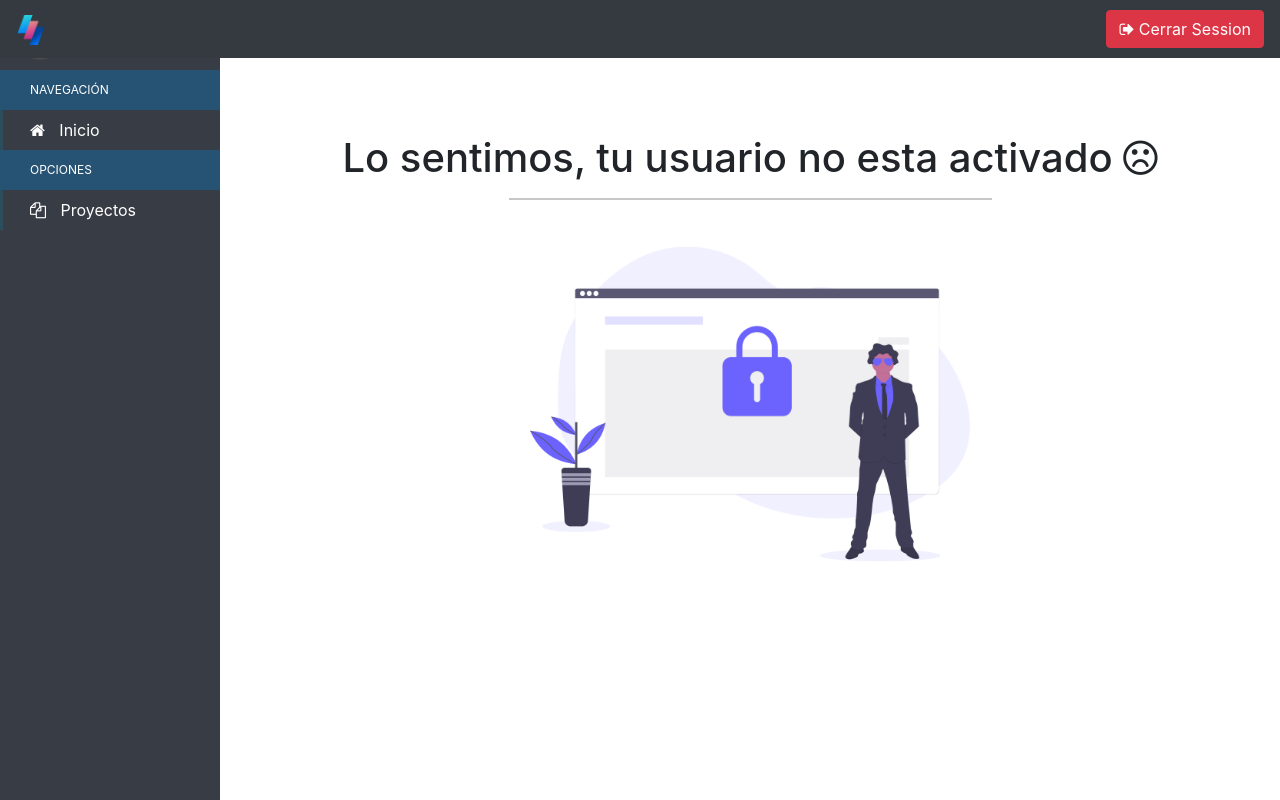
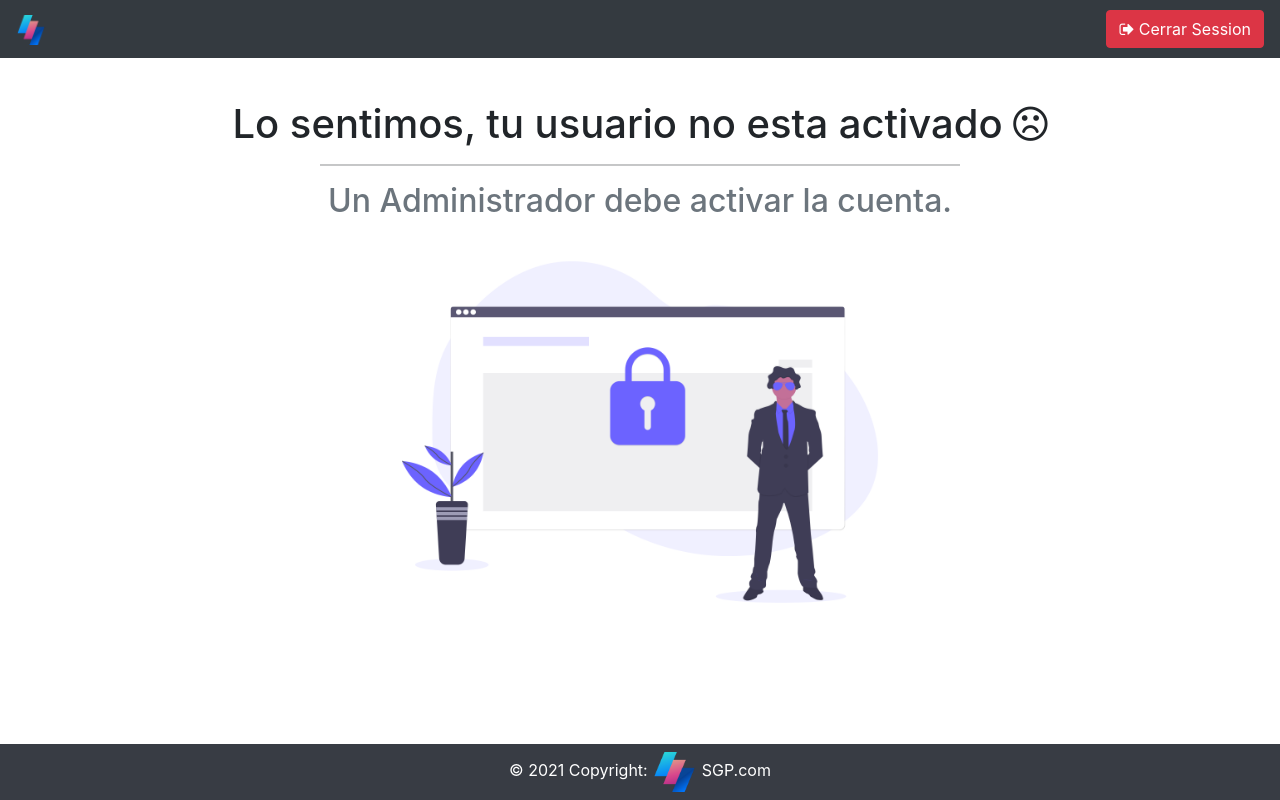
Before and after one commit to DavidVer98/IS2-SISTEMA, a Django app: template templates/user/activar.html in a window 1280 px wide. Run offline with Django 3.2, Linux system fonts and the light colour scheme; the template is opened without the code that fills it, so the values that code supplies are empty; some libraries are stand-ins or nearby versions.

Commit message:
Template activar usuario cambiado rick

```diff
--- a/templates/user/activar.html
+++ b/templates/user/activar.html
@@ -1,27 +1,29 @@
-{% extends "baseHome.html" %}
+{% extends "baseProyecto.html" %}
 {% block head_content %}
     <title>Usuarios</title>
 {% endblock %}
 
 {% block container %}
-    <div class="content-container">
-
-        <div class="container-fluid">
-            <div class="jumbotron" style="background-color:transparent; margin-top: 50px" >
-                {% load static %}
-                <div class="row">
-                    <div class="col">
-                         <h1 style="text-align: center"> Lo sentimos, tu usuario no esta activado <i class="fa fa-frown-o" aria-hidden="true"></i></h1>
-                        <hr style="width:50%; margin-left:25% !important; margin-right:1% !important;" />
-                    </div>
-                </div>
-                <img src="{% static 'img/activar1.png' %}" style="width: 55%;  display: block;
+    <div class="align-content-center" style="background-color:transparent; margin-top: 100px">
+        <h1 style="text-align: center"> Lo sentimos, tu usuario no esta activado <i class="fa fa-frown-o"
+                                                                                    aria-hidden="true"></i></h1>
+        <hr style="width:50%; margin-left:25% !important; margin-right:1% !important;"/>
+        <h2 class="text-muted" style="text-align: center"> Un Administrador debe activar la cuenta.</h2>
+        {% load static %}
+        <img src="{% static 'img/activar1.png' %}" style="width: 45%;  display: block;
   margin-left: auto;
   margin-right: auto;" alt="">
 
-            </div>
-        </div>
 
     </div>
+    <!-- Copyright -->
+    <div class="text-center text-white p-2  fixed-bottom" style="background-color:#383c44">
+        © 2021 Copyright:
+        <img src="{% static 'img/logo1.png' %}" width="45" height="40">
+        <a class="text-white   " href="https://www.youtube.com/watch?v=dQw4w9WgXcQ">SGP.com</a>
     </div>
+    <!-- Copyright -->
+
+
+
 {% endblock %}
```
